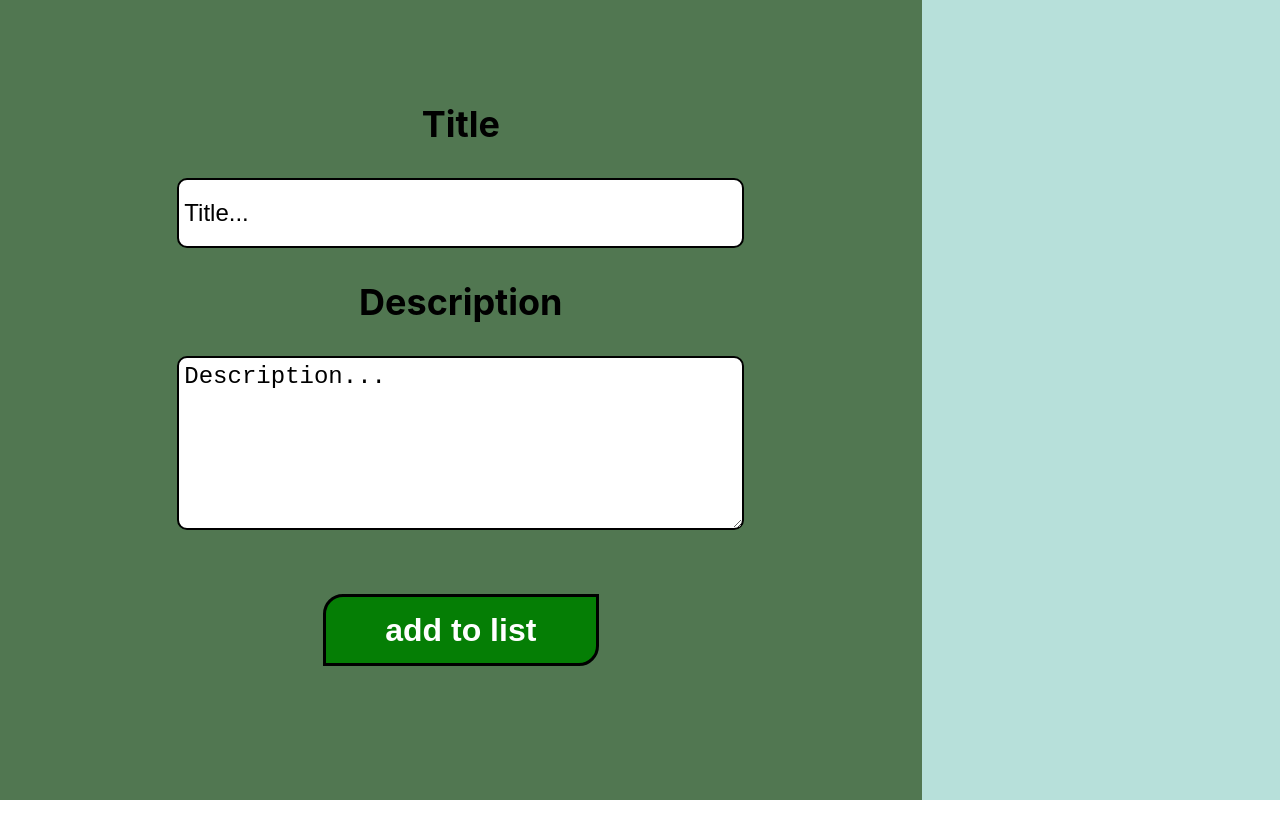
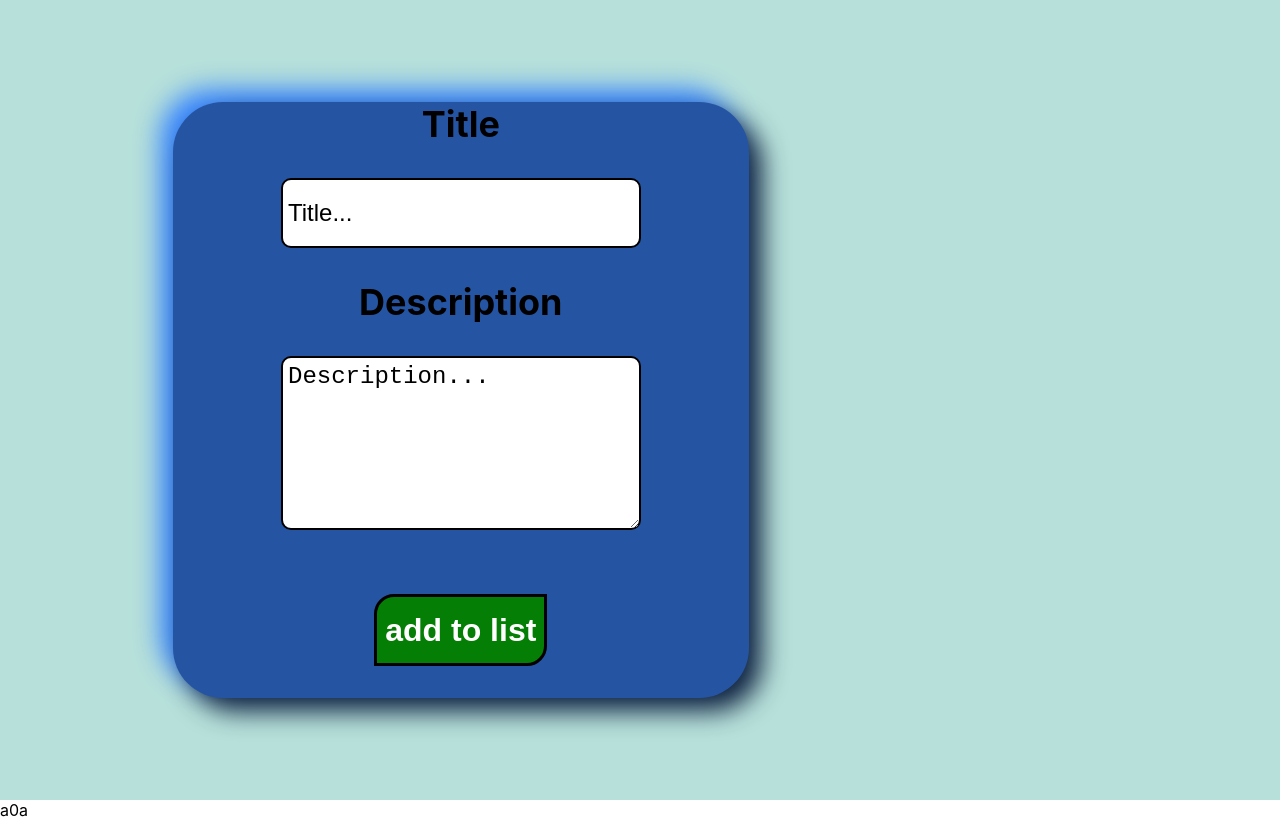
Before and after one commit to Armaansingh4886/todoList, a React (Create React App) app: page / in a window 1280 px wide. Built offline with nearby package versions, Linux system fonts and the light colour scheme.

Commit message:
update and delete buttons

```diff
--- a/public/index.html
+++ b/public/index.html
@@ -15,6 +15,7 @@
       user's mobile device or desktop. See https://developers.google.com/web/fundamentals/web-app-manifest/
     -->
     <link rel="manifest" href="%PUBLIC_URL%/manifest.json" />
+    <script src="https://kit.fontawesome.com/1c1f89145c.js" crossorigin="anonymous"></script>
     <!--
       Notice the use of %PUBLIC_URL% in the tags above.
       It will be replaced with the URL of the `public` folder during the build.
--- a/src/App.css
+++ b/src/App.css
@@ -6,7 +6,8 @@ grid-template-columns: 72vw 28vw;
 .add {
   grid-row: 1/1;
 /* grid-column: 1/9; */
-  background-color: rgb(81, 119, 81);
+  background-color: rgb(183, 224, 218);
+  /* rgb(81, 119, 81); */
   height: 100vh;
   display: flex;
   flex-direction: column;
@@ -16,6 +17,12 @@ grid-template-columns: 72vw 28vw;
   display: flex;
   flex-direction: column;
   align-items: center;
+width: 45vw;
+margin: auto;
+  border-radius: 50px;
+background: #2555a2;
+box-shadow:  13px 13px 26px #0f2241,
+             -13px -13px 26px #3b88ff;
 
 }
 .add input,button,textarea{
@@ -70,7 +77,32 @@ grid-template-columns: 72vw 28vw;
   border-radius: 20px;
 
   padding: 0 10px;
+  background: #509b6d;
+  transition: max-height 2s ease-in-out;
+  box-shadow:  -8px 8px 16px #203e2c,
+               8px -8px 16px #80f8ae;
 }
-
-.listitems h3,p{
+.listitem:hover{
+  max-height: 500px;
 }
+.listitem:hover div{
+  display: grid;
+}
+.icons{
+  display: none;
+  grid-template-columns: 50% 50%;
+  text-align: center;
+}
+.icon{
+  margin: 5px;
+  padding: 7px;
+  font-size: xx-large;
+  margin-bottom: 20px;
+  color: white;
+}
+.icon-delete{
+  background-color: #c92b2bf5;
+}
+.icon-update{
+  background-color: #078b07;
+}
--- a/src/App.js
+++ b/src/App.js
@@ -1,23 +1,33 @@
 import './App.css';
 import List from './components/List';
 import Add from './components/Add';
-import { createContext,  useEffect, useState } from 'react';
+import { createContext,  useEffect,  useState } from 'react';
 
 
 
 export const TasksContext = createContext();
+// export const updateTask = createContext();
 function App() {
   const [task , setTask] = useState([]);
+  const [updateTask , setUpdateTask] = useState([]);
   // const task= [{title: "title1",desc:"this is description1"},{title: "title1",desc:"this is description1"},{title: "title1",desc:"this is description1"},{title: "title1",desc:"this is description1"},{title: "title1",desc:"this is description1"},{title: "title1",desc:"this is description1"},{title: "title1",desc:"this is description1"},{title: "title1",desc:"this is description1"},{title: "title1",desc:"this is description1"},{title: "title1",desc:"this is description1"},{title: "title1",desc:"this is description1"},{title: "title1",desc:"this is description1"},];
 // var task  =[["title" , "descriptoinasd adsf sdfdgfdsfg dfgdsf"],["title" , "descriptoinasd adsf sdfdgfdsfg dfgdsf"],["title" , "descriptoinasd adsf sdfdgfdsfg dfgdsf"],["title" , "descriptoinasd adsf sdfdgfdsfg dfgdsf"],["title" , "descriptoinasd adsf sdfdgfdsfg dfgdsf"],["title" , "descriptoinasd adsf sdfdgfdsfg dfgdsf"],["title" , "descriptoinasd adsf sdfdgfdsfg dfgdsf"],["title" , "descriptoinasd adsf sdfdgfdsfg dfgdsf"],["title" , "descriptoinasd adsf sdfdgfdsfg dfgdsf"],];
 // task = [...task , ["new" , "new description"]];
 
+var count=0;
 
   return (
     <div className="App">
-    <TasksContext.Provider value={ {task,setTask} }>
+    <TasksContext.Provider value={ {task,setTask,updateTask,setUpdateTask} }>
+
+     { useEffect(()=>{
+        count++;
+      },[setTask])}
+      a{count}a
     <Add/>
-
+    {useEffect(()=>{
+      <h1>updated</h1>
+    },[setTask])}
     <List />
     </TasksContext.Provider>
     </div>
--- a/src/components/Add.jsx
+++ b/src/components/Add.jsx
@@ -2,19 +2,35 @@ import React, { useContext, useEffect, useState } from 'react'
 import { TasksContext } from '../App';
 
 const Add =  () => {
-const { task,setTask} = useContext(TasksContext);
+const { task,setTask,updateTask,setUpdateTask} = useContext(TasksContext);
 
   // task = [...task , ["new" , "new description"]];
 
   const [title,setTitle] = useState("");
   const [description ,setDescription] = useState("");
+var count;
   const handleClick = (event)=>{
+
     event.preventDefault();
+  if(updateTask.length < 1){
     setTask([...task,[title,description]]);
     setTitle("");
     setDescription("");
+  }else{
+    const tas = task;
+    tas[updateTask[2]]=[title,description];
+    setTask(tas);
+    setTitle("");
+    setDescription("");
+    setUpdateTask([]);
   }
+}
 
+  useEffect(()=>{
+    setTitle(updateTask[0]);
+    setDescription(updateTask[1]);
+
+  },[updateTask])
   return (
     <div className='add'>
       <form onSubmit={handleClick} >
@@ -22,7 +38,7 @@ const { task,setTask} = useContext(TasksContext);
       <input type='text' required placeholder="Title..." onChange={(e)=>{setTitle(e.target.value)}} value = {title}></input>
       <label>Description</label>
       <textarea placeholder='Description...' onChange={(e)=>{setDescription(e.target.value)}} value={description}></textarea>
-      <button type="submit"  >add to list</button>
+      <button type="submit"  >add to list{count}</button>
    </form>
 
 
--- a/src/components/List.jsx
+++ b/src/components/List.jsx
@@ -2,9 +2,8 @@ import React, { useContext, useEffect, useRef } from 'react'
 import ListItem from './ListItem'
 import{ TasksContext }from "../App"
 const List = () => {
- const { task, setTask } = useContext(TasksContext);
-
-const todolists = task.map((item,index)=><ListItem key={index} name ={index}title={ item[0]} desc = { item[1]}/>)
+ const { task, setTask ,updateTask} = useContext(TasksContext);
+ const todolists = task.map((item,index)=><ListItem key={index} name ={index}title={ item[0]} desc = { item[1]}/>)
 
   return (
     <div className='list'>
--- a/src/components/ListItem.jsx
+++ b/src/components/ListItem.jsx
@@ -1,21 +1,30 @@
-import React, { useContext } from 'react'
+import React, { useContext, useEffect } from 'react'
 import { TasksContext } from '../App'
 
 
 const ListItem = (props) => {
-const {task,setTask} = useContext(TasksContext);
-const id = props.name;
+const {task,setTask,updateTask , setUpdateTask} = useContext(TasksContext);
 const handleDelete =() =>{
   console.log(props.name)
-  const tas = task;
   setTask(task.filter((tasks)=> task.indexOf(tasks) !== props.name));
 }
+const handleUpdate = ()=>{
+  setUpdateTask([task[props.name][0],task[props.name][1],props.name]);
+}
+
+
+
+
   return (
     <div className='listitem'>
-      {props.name}
+      {/* {props.name} */}
       <h3>{props.title}</h3>
       <p>{props.desc}</p>
-<button onClick={handleDelete}>Delete</button>
+      <div className="icons">
+<i className='icon icon-delete' onClick={handleDelete}><i class="fa-solid fa-trash"></i></i>
+
+<i className='icon icon-update' onClick={handleUpdate}><i class="fa-regular fa-pen-to-square"></i></i>
+</div>
     </div>
   )
 }
```
